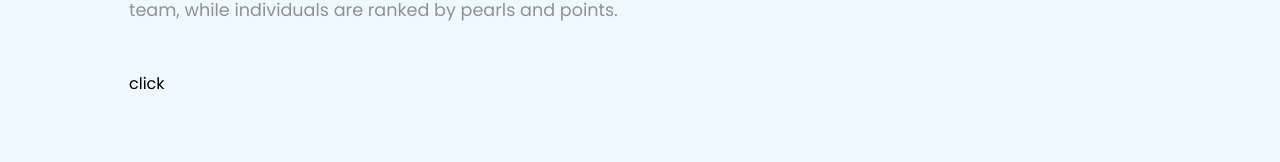
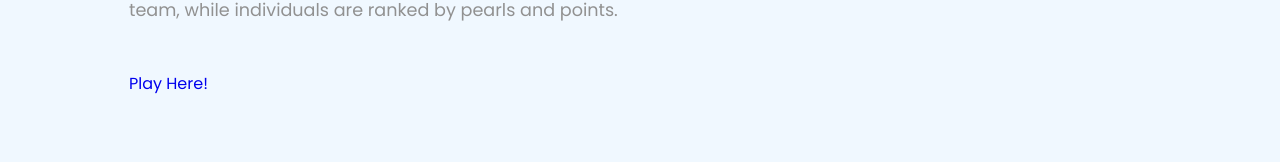
Before and after one commit to amthoms2/thedailyprompt, a React (Create React App) app: page / in a window 1280 px wide. Shown: the part 2296-2458 px from the top of the page. Built offline with nearby package versions, Linux system fonts and the light colour scheme; no server answers; the HTML template or start-up script is replaced by a standard one.

Commit message:
added play link - will need to fix nav

```diff
--- a/src/api/generate.js
+++ b/src/api/generate.js
@@ -4,7 +4,7 @@ const configuration = new Configuration({
   apiKey: process.env.REACT_APP_OPENAI_KEY,
 });
 const openai = new OpenAIApi(configuration);
-
+// eslint-disable-next-line
 export default async function (req) {
   const completion = await openai.createCompletion("text-curie-001", {
     prompt: generatePrompt(req.body.algo),
--- a/src/components/Sections/Play/index.js
+++ b/src/components/Sections/Play/index.js
@@ -6,9 +6,10 @@ import {
   Col2,
   Heading,
 } from '../SectionElements';
-import {Video, Text} from './PlayElements'
+import { Video, Text } from './PlayElements';
 import vid from '../../../media/game.mov';
 import { Element } from 'react-scroll';
+import Button from '@mui/material/Button';
 
 const Play = () => {
   return (
@@ -16,18 +17,26 @@ const Play = () => {
       <SectionContainer>
         <Row>
           <Col1>
-          <Element name="play">
-            <Heading>Think you're good at algorithms? Prove it!</Heading>
+            <Element name="play">
+              <Heading>Think you're good at algorithms? Prove it!</Heading>
             </Element>
-            <Text style={{ whiteSpace: "pre-line" }}>
-              {'One-big-Ocean is a web-based multiplayer game that helps players learn about big-O notation by navigating an underwater adventure.<br/> <br/> By collecting pearls and answering questions, players can work together (or solo) to pass each level before the timer runs out.<br/> <br/>If all the levels are passed, then the game is won as a team, while individuals are ranked by pearls and points. '.split('<br/>').join('\n')}
-              </Text>
-              <a>click</a>
+            <Text style={{ whiteSpace: 'pre-line' }}>
+              {'One-big-Ocean is a web-based multiplayer game that helps players learn about big-O notation by navigating an underwater adventure.<br/> <br/> By collecting pearls and answering questions, players can work together (or solo) to pass each level before the timer runs out.<br/> <br/>If all the levels are passed, then the game is won as a team, while individuals are ranked by pearls and points. '
+                .split('<br/>')
+                .join('\n')}
+            </Text>
+
+            <a
+              href="https://one-big-ocean.herokuapp.com/"
+              style={{ textDecoration: 'none' }}
+            >
+              Play Here!
+            </a>
           </Col1>
 
           <Col2>
             <Video
-              href='/'
+              href="/"
               autoPlay
               loop
               muted
```
